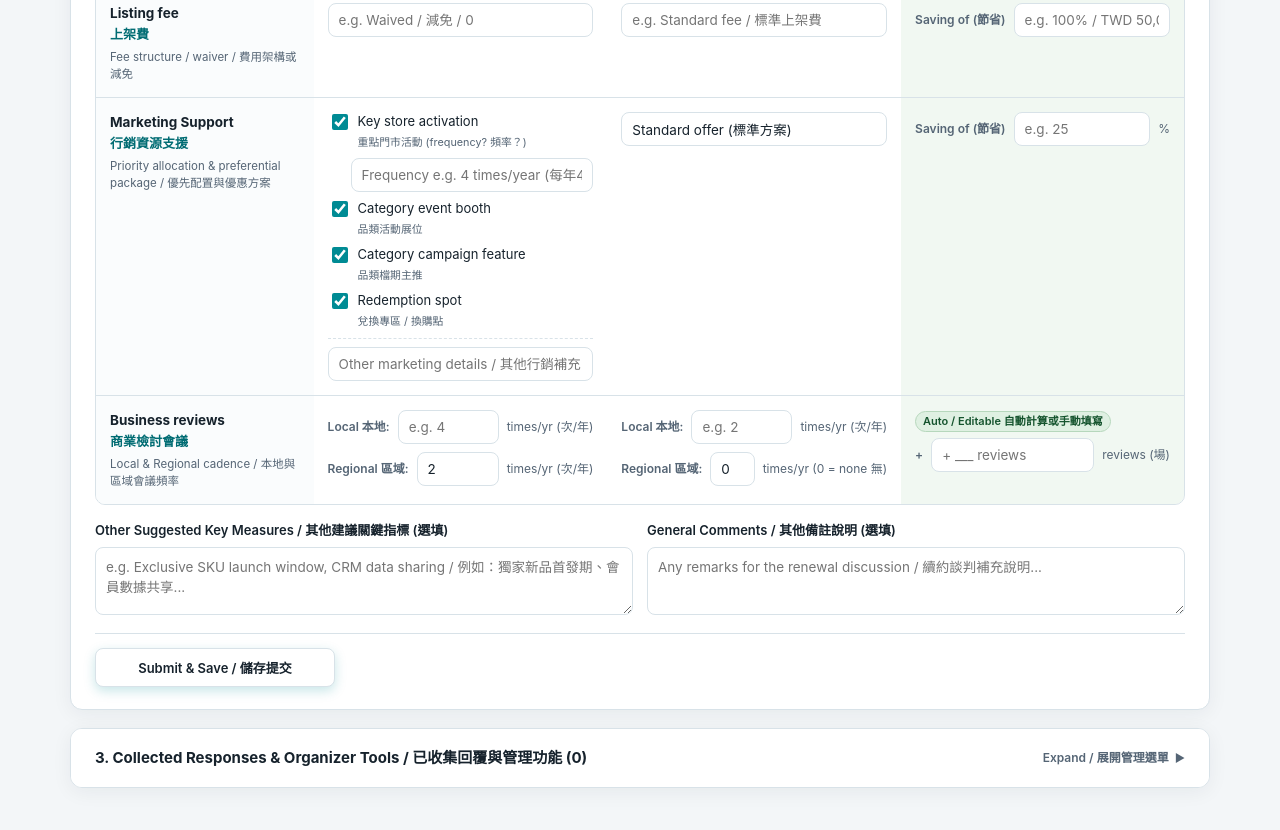
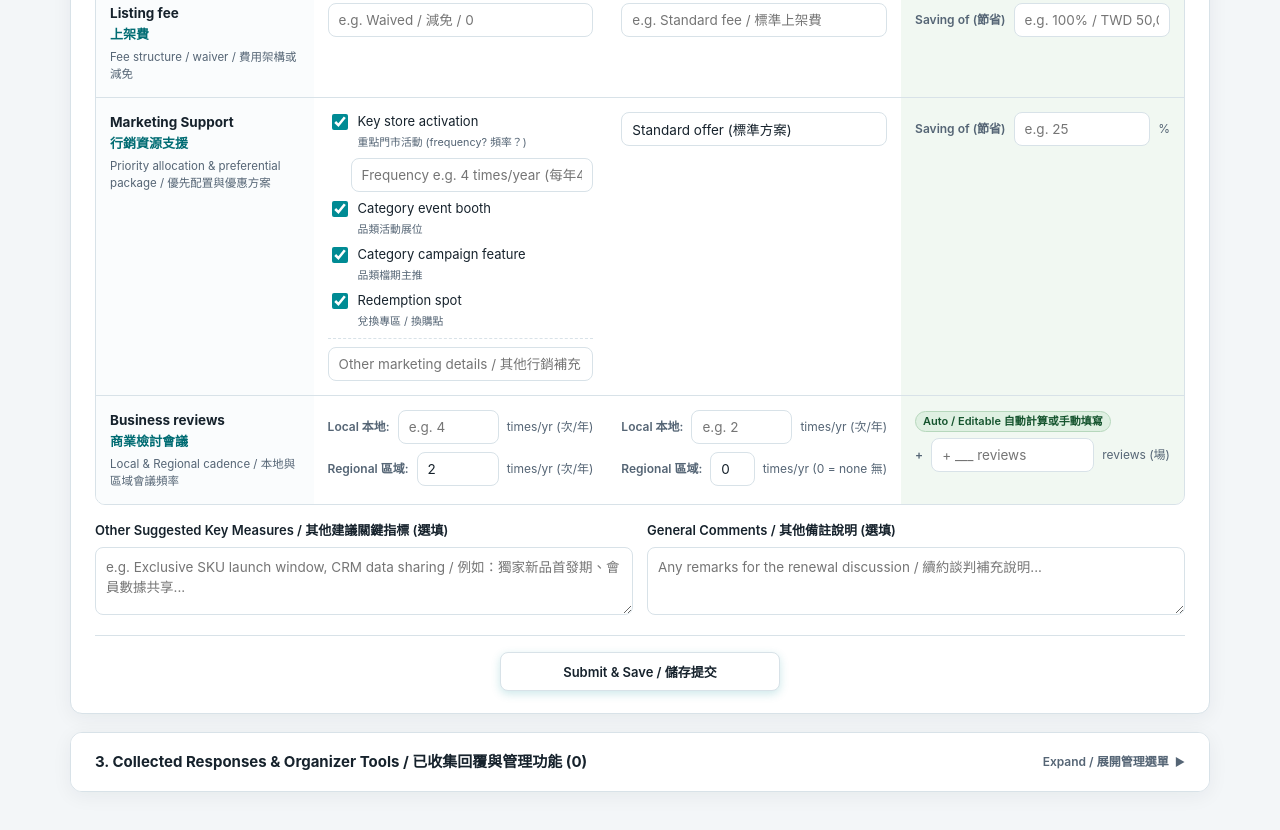
Before and after one commit to Kevinte67228/watsons-exclusivity-survey, a plain HTML site: page index.html in a window 1280 px wide. Shown: the part 968-1798 px from the top of the page. Drawn offline with Linux system fonts and the light colour scheme.

Commit message:
Center primary Submit & Save button

```diff
--- a/index.html
+++ b/index.html
@@ -337,9 +337,9 @@
     .submit-hero-bar {
       display: flex;
       align-items: center;
-      justify-content: flex-start;
-      margin-top: 18px;
-      padding-top: 14px;
+      justify-content: center;
+      margin-top: 20px;
+      padding-top: 16px;
       border-top: 1px solid var(--border);
     }
 
@@ -347,12 +347,12 @@
       background: var(--primary);
       border-color: var(--primary);
       color: #fff;
-      padding: 12px 28px;
+      padding: 12px 40px;
       font-size: 15px;
-      font-weight: 700;
+      font-weight: 600;
       border-radius: 10px;
-      min-width: 240px;
-      box-shadow: 0 4px 12px rgba(0, 139, 148, 0.22);
+      min-width: 280px;
+      box-shadow: 0 3px 10px rgba(0, 139, 148, 0.2);
     }
 
     .btn-submit-main:hover {
```
